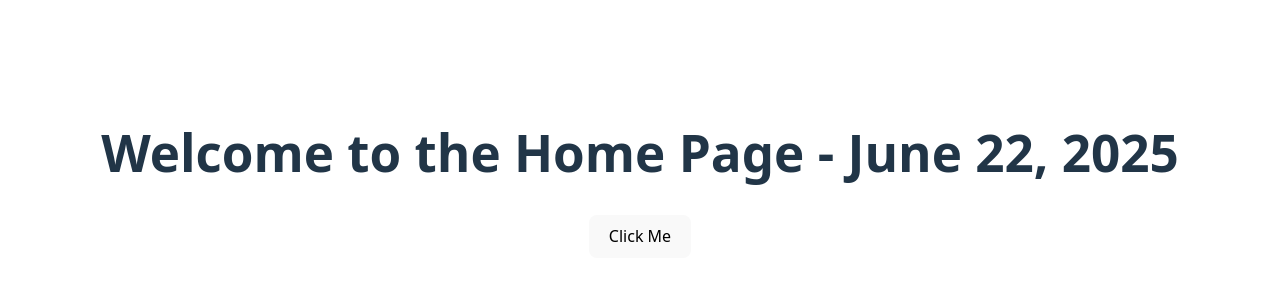
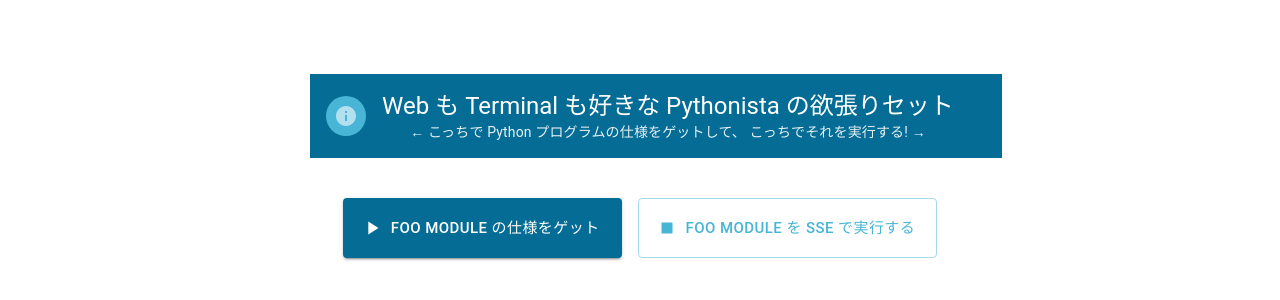
Before and after one commit to yuu-eguci/py-lab-public, a React (Vite) app in the folder webapp/frontend-react/: page / in a window 1280 px wide. Shown: the part 226-526 px from the top of the page. Built offline with nearby package versions, Linux system fonts and the light colour scheme.

Commit message:
💄 ざっと PageHeader, SplitButtonSection 実装

```diff
--- /dev/null
+++ b/webapp/frontend-react/src/components/PageHeader.tsx
@@ -0,0 +1,38 @@
+import { Box, Typography, Avatar } from "@mui/material";
+import { Info as InfoIcon } from "@mui/icons-material";
+
+interface PageHeaderProps {
+  title: string;
+  description: string;
+}
+
+function PageHeader({ title, description }: PageHeaderProps) {
+  return (
+    <Box
+      sx={{
+        width: "100%",
+        backgroundColor: "primary.main",
+        color: "white",
+        padding: 2,
+        display: "flex",
+        alignItems: "center",
+        gap: 2,
+        marginBottom: 3,
+      }}
+    >
+      <Avatar sx={{ bgcolor: "secondary.main" }}>
+        <InfoIcon />
+      </Avatar>
+      <Box>
+        <Typography variant="h5" component="h1">
+          {title}
+        </Typography>
+        <Typography variant="body2" sx={{ opacity: 0.9 }}>
+          {description}
+        </Typography>
+      </Box>
+    </Box>
+  );
+}
+
+export default PageHeader;
--- /dev/null
+++ b/webapp/frontend-react/src/components/SplitButtonSection.tsx
@@ -0,0 +1,56 @@
+import { Box, Button } from "@mui/material";
+import { PlayArrow, Stop } from "@mui/icons-material";
+
+interface SplitButtonSectionProps {
+  leftButtonText: string;
+  rightButtonText: string;
+  onLeftClick: () => void;
+  onRightClick: () => void;
+}
+
+function SplitButtonSection({
+  leftButtonText,
+  rightButtonText,
+  onLeftClick,
+  onRightClick,
+}: SplitButtonSectionProps) {
+  return (
+    <Box
+      sx={{
+        display: "flex",
+        flexDirection: { xs: "column", md: "row" },
+        gap: 2,
+        padding: 2,
+        justifyContent: "center",
+        alignItems: "center",
+      }}
+    >
+      <Box sx={{ display: "flex", justifyContent: "center" }}>
+        <Button
+          variant="contained"
+          color="primary"
+          size="large"
+          startIcon={<PlayArrow />}
+          onClick={onLeftClick}
+          sx={{ minWidth: 200, minHeight: 60 }}
+        >
+          {leftButtonText}
+        </Button>
+      </Box>
+      <Box sx={{ display: "flex", justifyContent: "center" }}>
+        <Button
+          variant="outlined"
+          color="secondary"
+          size="large"
+          startIcon={<Stop />}
+          onClick={onRightClick}
+          sx={{ minWidth: 200, minHeight: 60 }}
+        >
+          {rightButtonText}
+        </Button>
+      </Box>
+    </Box>
+  );
+}
+
+export default SplitButtonSection;
--- a/webapp/frontend-react/src/pages/HomePage.tsx
+++ b/webapp/frontend-react/src/pages/HomePage.tsx
@@ -1,29 +1,69 @@
+import PageHeader from "@/components/PageHeader";
+import SplitButtonSection from "@/components/SplitButtonSection";
+import { Container, ThemeProvider, createTheme } from "@mui/material";
+import { useTranslation } from "react-i18next";
 
-import Button from '@/components/Button'
-import formatDate from '@/utils/formatDate'
-import { useEffect, useState } from 'react'
-import { useTranslation } from 'react-i18next'
+// 本 React プロジェクトのテーマカラーセットはこれにする。
+// #083346
+// #046C95
+// #0196C1
+// #48B5D6
+// #B3E0EE
+const theme = createTheme({
+  palette: {
+    primary: {
+      main: "#046C95", // base color
+      dark: "#083346", // for hover / contrast
+      light: "#0196C1", // borders or accent
+      contrastText: "#ffffff",
+    },
+    secondary: {
+      main: "#48B5D6", // supporting light tone
+      light: "#B3E0EE",
+      contrastText: "#083346",
+    },
+    background: {
+      default: "#B3E0EE", // lightest for app bg
+      paper: "#ffffff",
+    },
+    text: {
+      primary: "#083346",
+      secondary: "#046C95",
+    },
+  },
+});
 
 function HomePage() {
-  const { t } = useTranslation()
-  const [formattedDate, setFormattedDate] = useState<string>('')
+  const { t } = useTranslation();
 
-  useEffect(() => {
-    const currentDate = new Date()
-    const dateStr = formatDate(currentDate)
-    setFormattedDate(dateStr)
-  }, [])
+  const handleLeftButtonClick = () => {
+    alert(t("左のボタンがクリックされました！"));
+  };
 
-  const handleClick = () => {
-    alert(t('Button がクリックされた!'))
-  }
+  const handleRightButtonClick = () => {
+    alert(t("右のボタンがクリックされました！"));
+  };
 
   return (
-    <div>
-      <h1>{t('Welcome to the Home Page')} - {formattedDate}</h1>
-      <Button label={t('Click Me')} onClick={handleClick} />
-    </div>
-  )
+    <ThemeProvider theme={theme}>
+      <Container maxWidth="lg" sx={{ padding: 0 }}>
+        <PageHeader
+          title={t(
+            "Web も Terminal も好きな Pythonista の欲張りセット"
+          )}
+          description={t(
+            "← こっちで Python プログラムの仕様をゲットして、\nこっちでそれを実行する! →"
+          )}
+        />
+        <SplitButtonSection
+          leftButtonText={t("foo module の仕様をゲット")}
+          rightButtonText={t("foo module を SSE で実行する")}
+          onLeftClick={handleLeftButtonClick}
+          onRightClick={handleRightButtonClick}
+        />
+      </Container>
+    </ThemeProvider>
+  );
 }
 
-export default HomePage
+export default HomePage;
```
